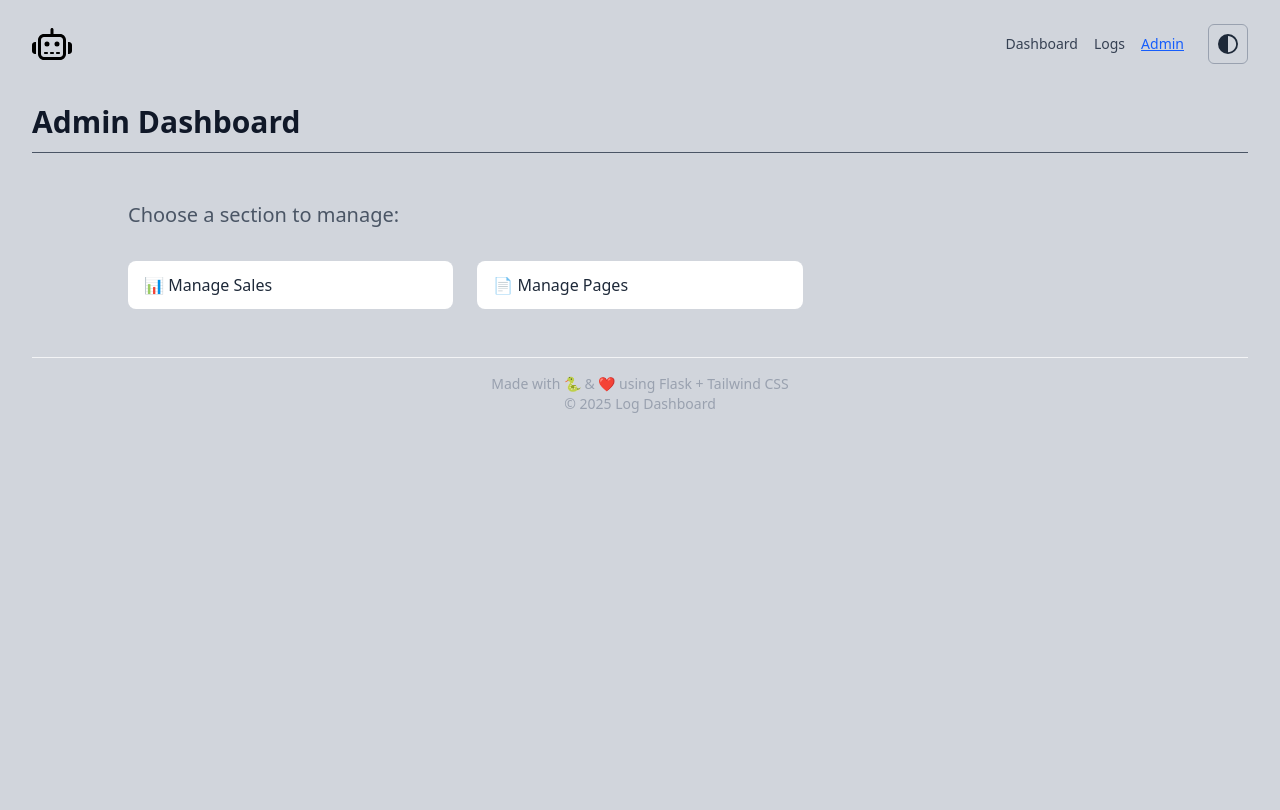
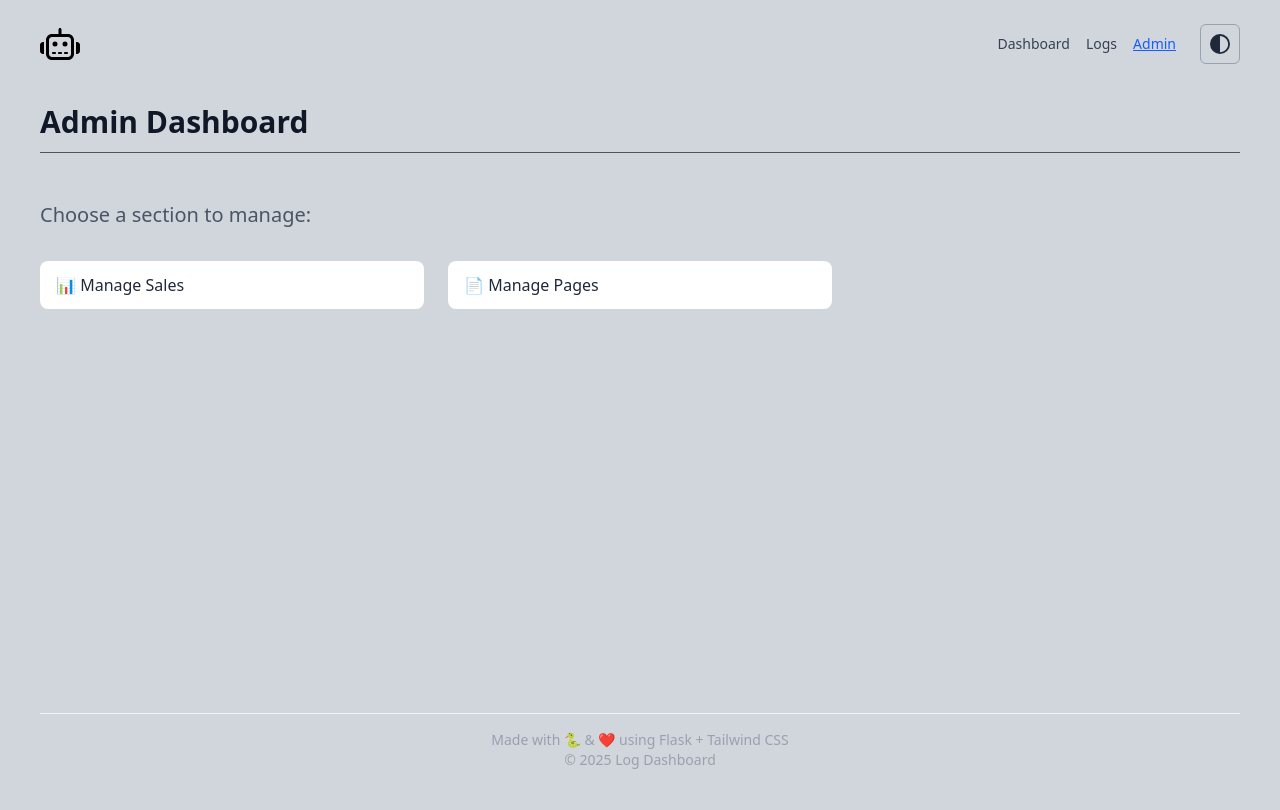
Before and after one commit to vaughn-taylor/python-playground, a Flask app: page /admin in a window 1280 px wide. Before the commit the page ends 413 px from the top, so only its background shows below. Run offline with Flask 3, Linux system fonts and the light colour scheme; style sheets or scripts are compiled from the project's sources.

Commit message:
set min height on main

```diff
--- a/src/backend/templates/layout/base.html
+++ b/src/backend/templates/layout/base.html
@@ -24,11 +24,11 @@
     {% block head %}{% endblock %}
 </head>
 
-<body class="min-h-screen bg-gray-300 text-gray-800 dark:bg-gray-900 dark:text-gray-100 font-sans px-8 py-6">
+<body class="min-h-screen bg-gray-300 text-gray-800 dark:bg-gray-900 dark:text-gray-100 font-sans px-10 py-6">
 
     {% include 'components/navbar.html' %}
 
-    <main class="max-w-5xl mx-auto">
+    <main class="max-w-full min-h-[calc(70vh-6rem)]">
         {% block content %}{% endblock %}
     </main>
 
```
